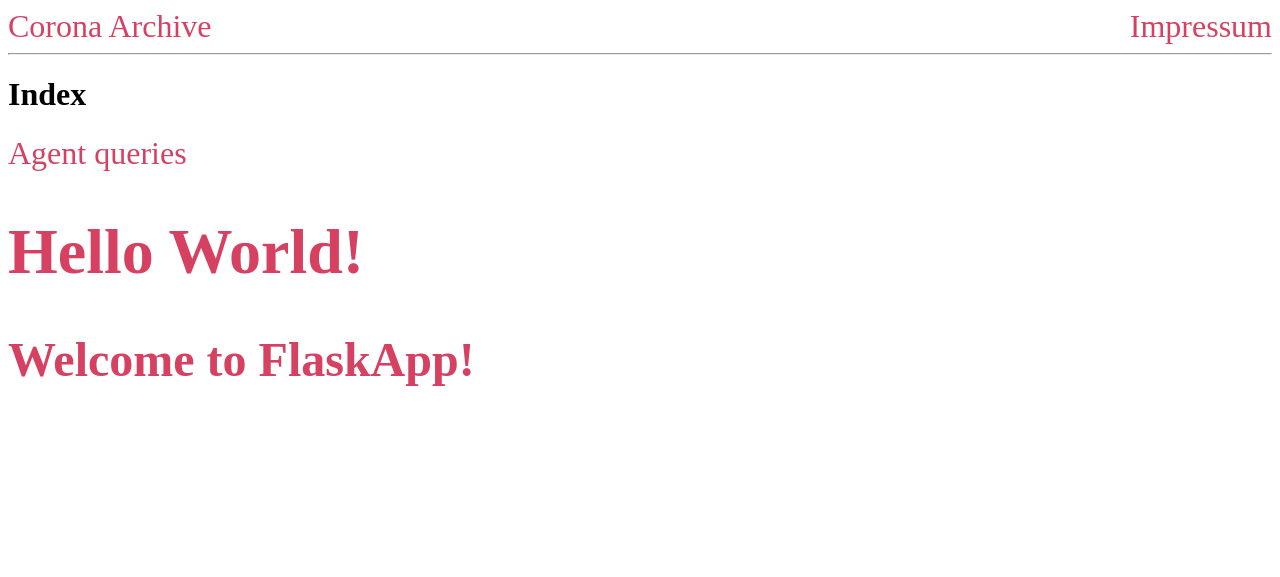
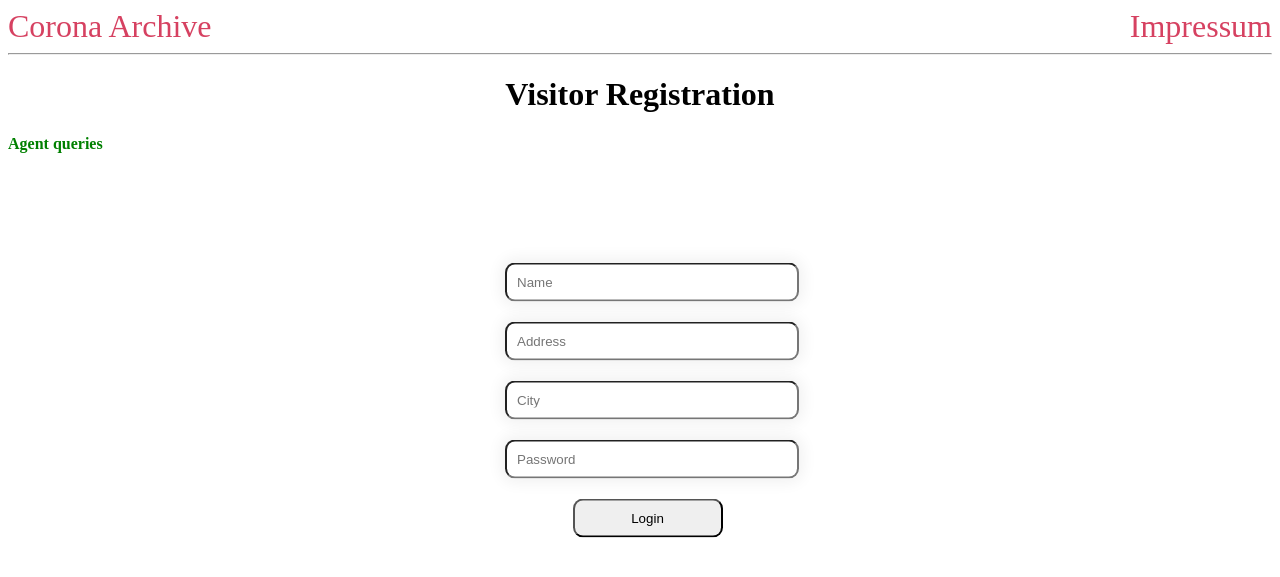
Before and after one commit to jonabako/Corona-Archive-Project, a Flask app: page / in a window 1280 px wide. Shown: the top 577 px of the page. Run offline with Flask 2, Linux system fonts and the light colour scheme; parts of the project's set-up code (start-up, migrations or seed data) failed here and were passed over.

Commit message:
registration page adds row to database

```diff
--- a/app.py
+++ b/app.py
@@ -1,5 +1,9 @@
+from ast import Return
+from crypt import methods
+from pdb import post_mortem
 from flask import Flask, render_template, redirect, url_for, request
 from flaskext.mysql import MySQL
+
 import yaml
 import os
 
@@ -21,15 +25,40 @@ def get_cursor():
     cursor = mysql.get_db().cursor()
     return cursor
 
-@app.route('/')
-def landing():
-    return render_template('index.html')
+@app.route('/', methods=['POST','GET'])
+def visitorRegister():
+    print('here1')
+    error = None
+    cur = get_cursor()
+    if request.method == 'POST' and 'name' in request.form  and 'address' in request.form and  'city' in request.form and 'password' in request.form:
+        print('here2')
+        citizenId = 1 #make dynamic
+        name = request.form['name']
+        address = request.form['address'] + request.form['city']
+        phoneNumber = '12345678' #make dynamic
+        email = 'user@gmail.com' #make dynamic
+        device_id = '12345' #make dynamic
+        password = request.form['password']
+        infected = False
+        cur.execute('INSERT INTO Visitor (citizen_id,visitor_name,address,phone_number,email,device_id,infected,password) \
+                VALUES (%s,%s,%s,%s,%s,%s,%s,%s)' ,
+                    (citizenId,name, address,phoneNumber,email, device_id,infected,password))
+        mysql.get_db().commit()
+        cur.close()
+        return redirect(url_for('scanQR'))
+    else:
+        print('here3')
+        return render_template('index.html', error=error)
 
-@app.route('/impressum')
+@app.route('/scanQR')
+def scanQR():
+    return render_template('scanQR.html')
+
+@app.route('/impressum',methods=['POST','GET'])
 def impressum():
     return render_template('imprint.html')
 
-@app.route('/agent_tools')
+@app.route('/agent_tools',methods=['POST','GET'])
 def agent_tools():
     cur = get_cursor()
     cur.execute('SELECT citizen_id, visitor_name FROM Visitor WHERE infected')
--- a/sql/tables.sql
+++ b/sql/tables.sql
@@ -13,6 +13,7 @@ CREATE TABLE `Visitor` (
   `email` varchar(50) NOT NULL,
   `device_id` varchar(50) NOT NULL,
   `infected` bit NOT NULL,
+  `password` varchar(50) NOT NULL,
   PRIMARY KEY (`citizen_id`)
 );
 
--- a/static/style.css
+++ b/static/style.css
@@ -1,5 +1,9 @@
 body {
-    font-famiily: sans-serif;
+    font-family: serif;
+}
+
+h1 {
+  text-align: center;
 }
 
 a {
@@ -8,7 +12,48 @@ a {
     text-decoration: none;
   }
 
+b {
+  color: green;
+  font-size:1em;
+  text-decoration: none;
+}
+
   #HASH {
     display: flex;
     justify-content: space-between;
   }
+
+  #registration {
+    width: 270px;
+    position: absolute;
+    left: 50%;
+    top: 50%;
+    transform: translate(-50%, -50%);
+    padding: 10px;
+  }
+
+  .visitor-registration {
+    width: 100%;
+    padding: 10px;
+    margin: 10px 0;
+    box-shadow:0 0 15px 4px rgba(0,0,0,0.06);
+    border-radius:10px;
+  }
+
+  .mainButton{
+    color: black;
+    width: 150px;
+    border-radius: 10px;
+    padding: 10px;
+    margin: 10px 0;
+    position: relative;
+    left: 25%;
+  }
+
+  .error{
+    color: red;
+  }
+
+  agentTools{
+    width: min-content;
+  }
--- a/templates/base.html
+++ b/templates/base.html
@@ -7,7 +7,7 @@
   </head>
   <body>
       <div id="HASH">
-        <span><a href="{{ url_for('landing') }}" style="display: inline;">Corona Archive </a></span>
+        <span><a href="{{ url_for('visitorRegister') }}" style="display: inline;">Corona Archive </a></span>
         <span><a href="{{ url_for('impressum') }}" style="display: inline;">Impressum</a></span>
       </div>
     <hr />
--- a/templates/index.html
+++ b/templates/index.html
@@ -1,9 +1,24 @@
 {% extends 'base.html' %}
 
 {% block content %}
-    <h1>{% block title %} Index {% endblock %}</h1>
-    <a href="/agent_tools"> Agent queries
-    <h1>Hello World!</h1>
-    <h2>Welcome to FlaskApp!</h2>
-    <h3>{{ utc_dt }}</h3>
+    <h1>{% block title %} Visitor Registration {% endblock %}</h1>
+    <div class="agentTools">
+        <b href="/agent_tools"> Agent queries
+    </div>
+
+
+    <div id="registration">
+        <form action="{{ url_for('visitorRegister') }}" method="post">
+            <input type="text" class="visitor-registration" placeholder="Name" name="name" value="{{request.form.name }}"> <br>
+            <input type="text" class="visitor-registration" placeholder="Address" name="address" value="{{request.form.address }}"> <br>
+            <input type="text" class="visitor-registration" placeholder="City" name="city" value="{{request.form.city }}"> <br>
+            <input type="password" class="visitor-registration" placeholder="Password" name="password" value="{{request.form.password }}"> <br>
+            <input class="mainButton" type="submit" value="Login"><br>
+            {% if error %}
+            <p class="error"><strong>Error:</strong> {{ error }}
+            {% endif %}
+        </form>
+    </div>
+
+
 {% endblock %}
--- /dev/null
+++ b/templates/scanQR.html
@@ -0,0 +1,5 @@
+{% extends 'base.html' %}
+
+{% block content %}
+<h1>Here is where the visitors QR code response is handled</h1>
+{% endblock %}
```
